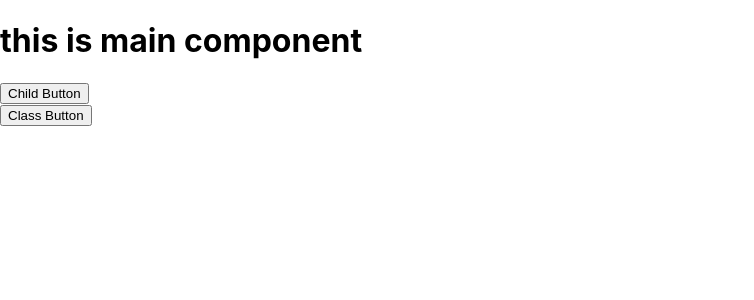
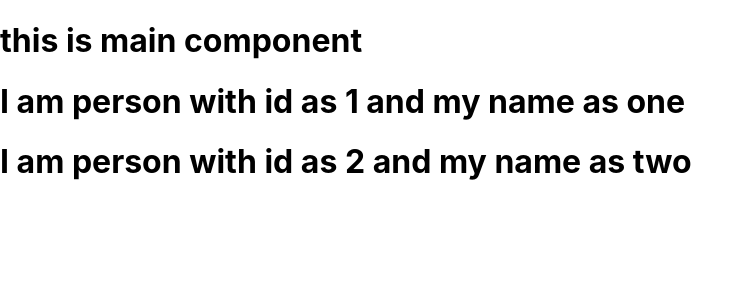
Before and after one commit to shdhumale/siddhureactjsexample, a React (Create React App) app in the folder my-example/: page / in a window 1280 px wide. Shown: the top 300 px of the page, without its empty margins (0-754 px from the left). Built offline with nearby package versions, Linux system fonts and the light colour scheme.

Commit message:
ArrayList example

```diff
--- /dev/null
+++ b/my-example/src/Component/ListArrayExample.js
@@ -0,0 +1,25 @@
+import React from 'react'
+import Person from './Person'
+
+function ListArrayExample() {
+    const persons = [{
+        id: 1,
+        name: 'one'
+    },
+    {
+        id: 2,
+        name: 'two'
+    }
+    ]
+
+    //map has two parameter (function name => function body)
+    const newPerson = persons.map(innerelement => <Person innerelement={innerelement}></Person>)
+
+    return (
+        <div>
+            {newPerson}
+        </div>
+    )
+}
+
+export default ListArrayExample
--- a/my-example/src/Component/MainComponent.js
+++ b/my-example/src/Component/MainComponent.js
@@ -5,6 +5,7 @@ import SiddhuClassComponent from './SiddhuClassComponent'
 import SiddhuStateButton from './SiddhuStateButton'
 import EventBinding from './EventBinding'
 import ParentComponent from './ParentComponent'
+import ListArrayExample from './ListArrayExample'
 
 class MainComponent extends React.Component {
 
@@ -28,7 +29,8 @@ class MainComponent extends React.Component {
                 </SiddhuClassComponent> */}
                 {/* <SiddhuStateButton myValue="1" /> */}
                 {/*  <EventBinding /> */}
-                <ParentComponent />
+                {/* <ParentComponent /> */}
+                <ListArrayExample />
             </div>
         )
     }
--- /dev/null
+++ b/my-example/src/Component/Person.js
@@ -0,0 +1,11 @@
+import React from 'react'
+
+function Person(props) {
+    return (
+        <div>
+            <h1>I am person with id as {props.innerelement.id} and my name as {props.innerelement.name}</h1>
+        </div>
+    )
+}
+
+export default Person
```
